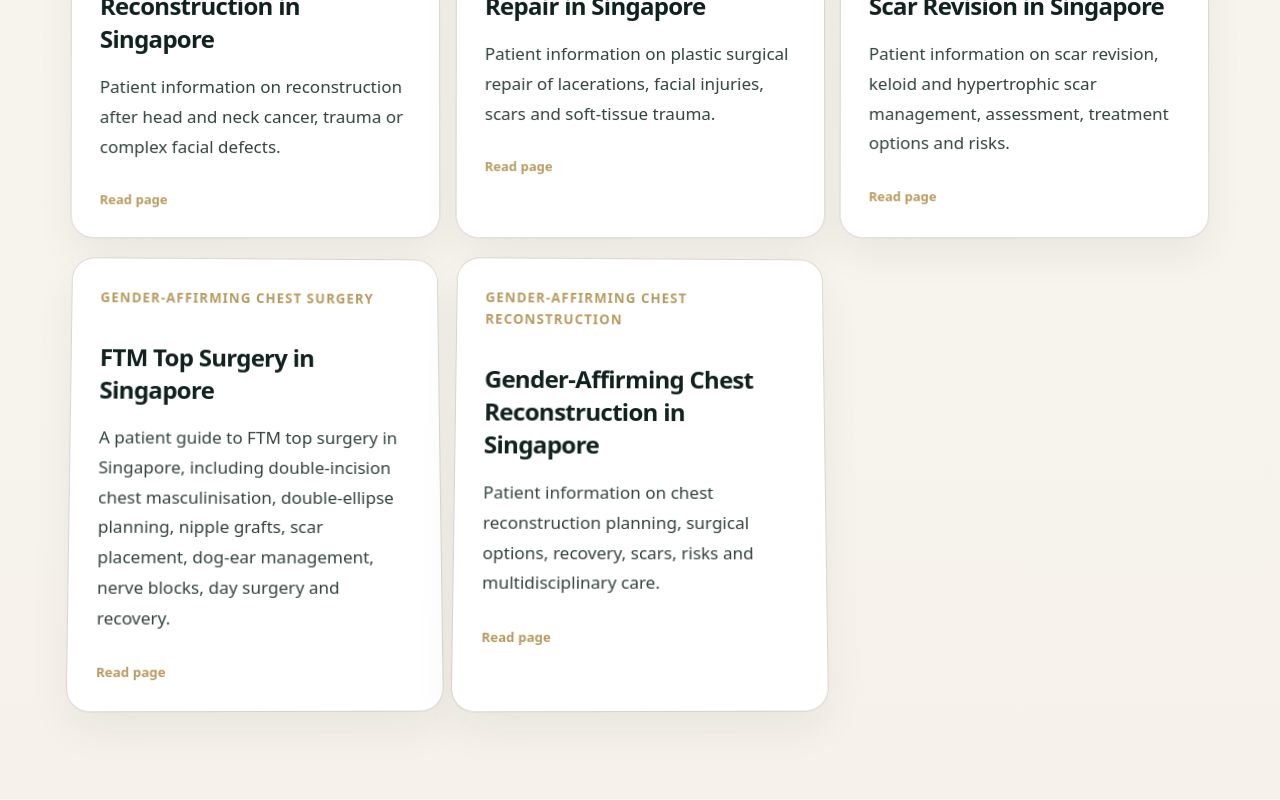
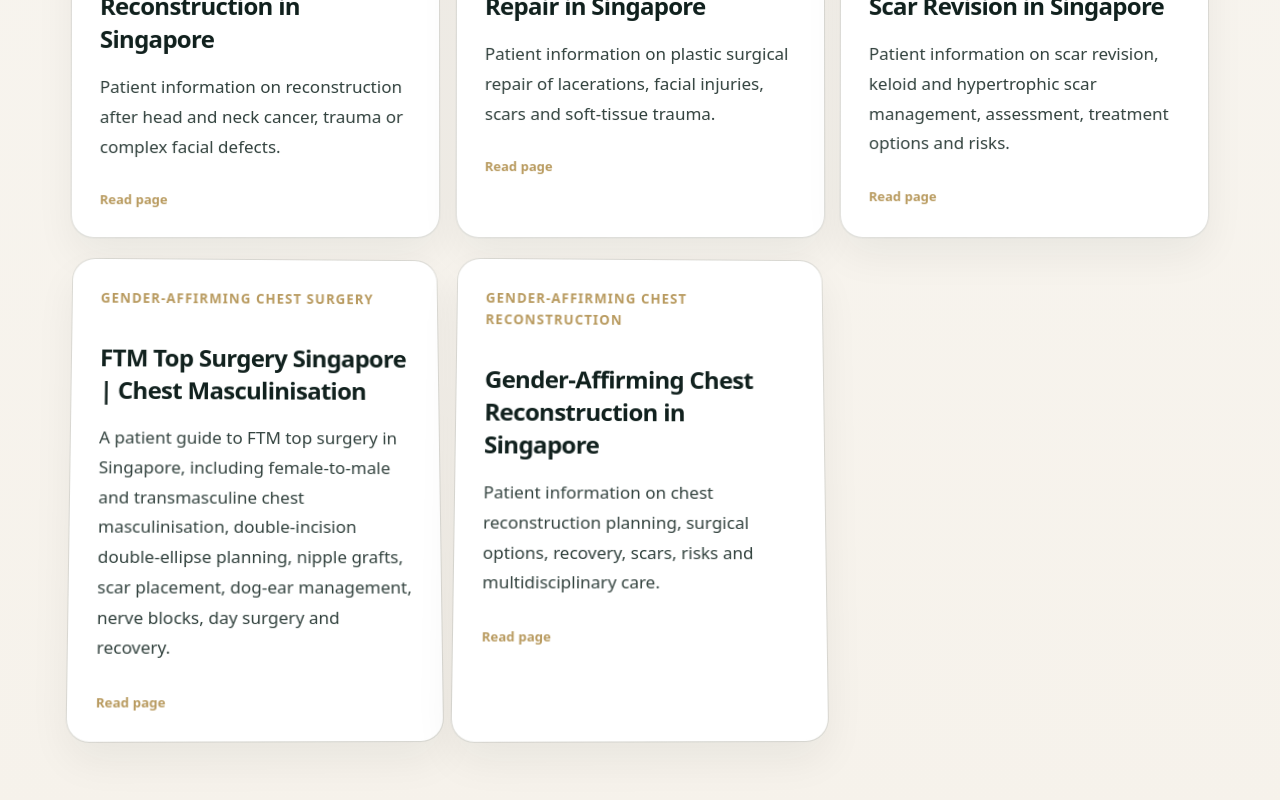
Before and after one commit to zatyrical/plasticwebsite, a Next.js app: page /blog in a window 1280 px wide. Shown: the part 3284-4084 px from the top of the page. Built offline with nearby package versions, Linux system fonts and the light colour scheme.

Commit message:
Improve FTM top surgery search targeting

```diff
--- a/app/ProcedureArticle.tsx
+++ b/app/ProcedureArticle.tsx
@@ -177,7 +177,10 @@ export default function ProcedureArticlePage({ article }: Props) {
         ...(article.slug === 'ftm-top-surgery-singapore' ? {
           mentions: [
             { '@type': 'MedicalProcedure', name: 'FTM top surgery' },
+            { '@type': 'MedicalProcedure', name: 'Female-to-male top surgery' },
             { '@type': 'MedicalProcedure', name: 'Chest masculinisation surgery' },
+            { '@type': 'MedicalProcedure', name: 'Chest masculinization surgery' },
+            { '@type': 'MedicalProcedure', name: 'Gender-affirming chest reconstruction' },
             { '@type': 'MedicalProcedure', name: 'Double-incision top surgery' },
             { '@type': 'MedicalProcedure', name: 'Free nipple graft' },
             { '@type': 'MedicalProcedure', name: 'Pectoral nerve block' }
--- a/app/procedureArticles.ts
+++ b/app/procedureArticles.ts
@@ -708,16 +708,16 @@ export const procedureArticles: Record<string, ProcedureArticle> = {
 
   'ftm-top-surgery-singapore': {
     slug: 'ftm-top-surgery-singapore',
-    title: 'FTM Top Surgery in Singapore',
+    title: 'FTM Top Surgery Singapore | Chest Masculinisation',
     eyebrow: 'Gender-affirming chest surgery',
-    lead: 'A patient guide to FTM top surgery in Singapore, including double-incision chest masculinisation, double-ellipse planning, nipple grafts, scar placement, dog-ear management, nerve blocks, day surgery and recovery.',
-    description: 'Educational guide to FTM top surgery and chest masculinisation in Singapore, including double-incision double-ellipse breast reduction with nipple grafts, scar planning, dog-ear management, day surgery, nerve blocks, recovery and risks.',
-    keywords: ['FTM top surgery Singapore', 'top surgery Singapore', 'chest masculinisation Singapore', 'gender affirming chest surgery Singapore', 'double incision top surgery Singapore', 'nipple graft top surgery', 'mastectomy top surgery Singapore'],
+    lead: 'A patient guide to FTM top surgery in Singapore, including female-to-male and transmasculine chest masculinisation, double-incision double-ellipse planning, nipple grafts, scar placement, dog-ear management, nerve blocks, day surgery and recovery.',
+    description: 'FTM top surgery and chest masculinisation in Singapore, including female-to-male double-incision top surgery with nipple grafts, scar planning, dog-ear management, day surgery, nerve blocks, recovery and risks.',
+    keywords: ['FTM top surgery Singapore', 'top surgery Singapore', 'female to male top surgery Singapore', 'female-to-male top surgery Singapore', 'transmasculine top surgery Singapore', 'chest masculinisation Singapore', 'chest masculinization Singapore', 'gender affirming chest surgery Singapore', 'double incision top surgery Singapore', 'nipple graft top surgery', 'mastectomy top surgery Singapore'],
     heroImage: { src: '/images/reconstructive-tiles/gender-affirming-chest-reconstruction.jpg', alt: 'Chest binder image representing gender-affirming chest reconstruction and FTM top surgery consultation in Singapore', caption: 'Illustrative image for patient education; not a treatment result.' },
     backHref: '/#reconstructive-surgery',
     backLabel: 'Back to reconstructive surgery',
     intro: [
-      'FTM top surgery, also called chest masculinisation surgery, is gender-affirming chest surgery intended to create a flatter, more masculine chest contour for suitable transmasculine patients. Planning should be individualised and medically supervised.',
+      'FTM top surgery, also called female-to-male top surgery, transmasculine top surgery or chest masculinisation surgery, is gender-affirming chest surgery intended to create a flatter, more masculine chest contour for suitable patients. Planning should be individualised and medically supervised.',
       'For patients with larger chest volume or skin excess, a double-incision approach with nipple grafts is commonly discussed. Dr Jeremy Sun may use a double-incision double-ellipse breast-reduction style pattern with nipple grafting in selected patients, adapting the design to chest shape, skin excess, nipple position, scar goals and safety.',
       'This page explains the principles behind that technique, including scar placement along the pectoralis major border, dog-ear control toward the axilla, a central inverted-V scar concept, small nipple-areola graft planning, nerve blocks, day-surgery recovery and limitations.'
     ],
--- a/app/reconstructive-surgery/page.tsx
+++ b/app/reconstructive-surgery/page.tsx
@@ -49,6 +49,7 @@ export default function ReconstructiveSurgeryPage() {
             <ul>
               <li><a href="/lymphedema-surgery-singapore">Lymphedema surgery & supermicrosurgical LVA</a></li>
               <li><a href="/breast-reconstruction-singapore">Breast reconstruction</a></li>
+              <li><a href="/ftm-top-surgery-singapore">Selected chest reconstruction & FTM top surgery</a></li>
               <li><a href="/scar-reconstruction-singapore">Scar & laceration reconstruction</a></li>
             </ul>
           </aside>
```
